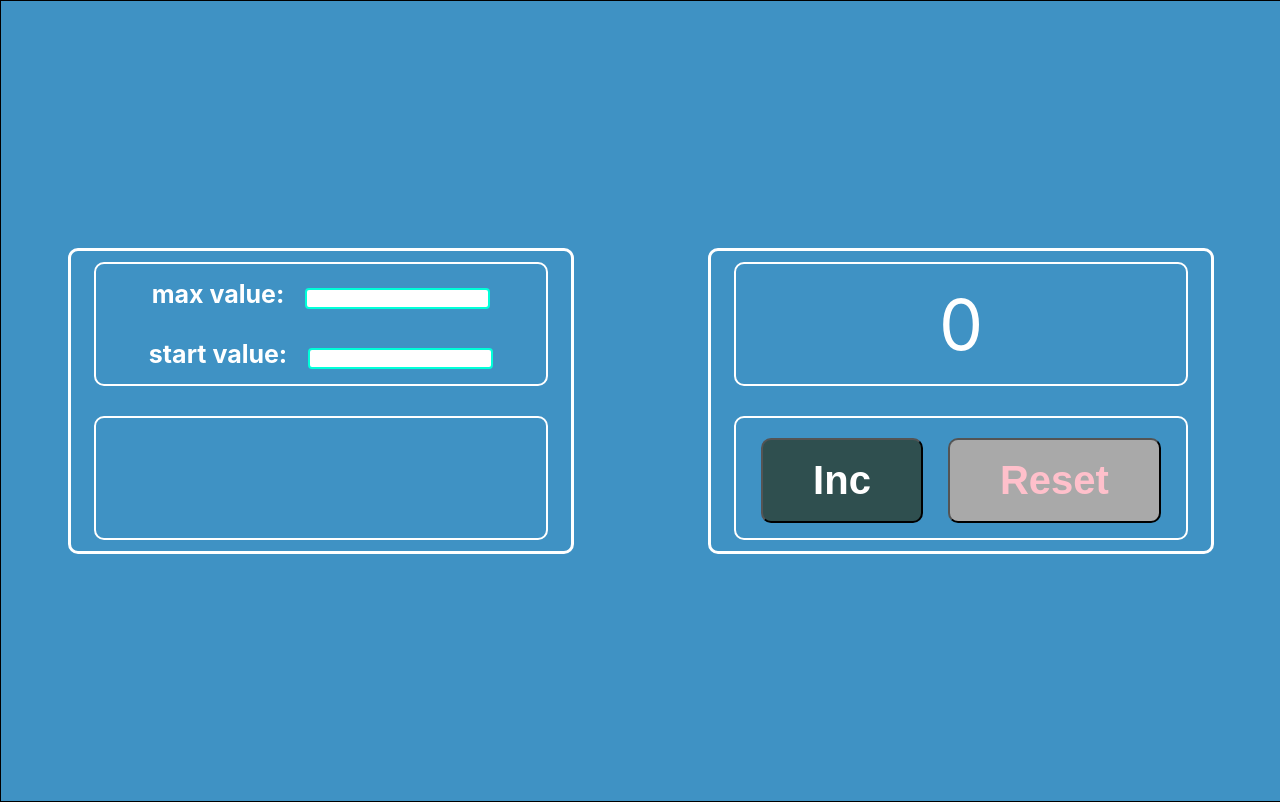
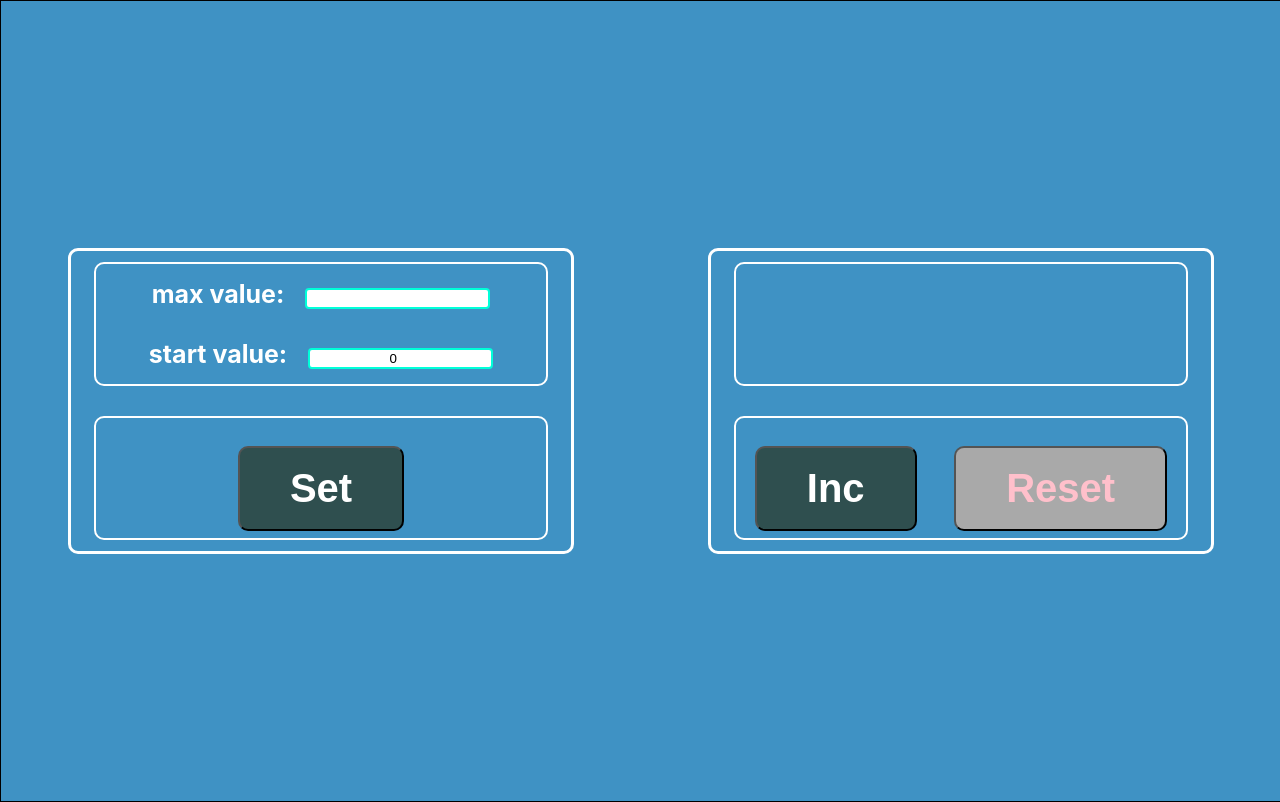
Before and after one commit to TatsianaKedrova/examples-of-react, a React (Create React App) app: page / in a window 1280 px wide. Built offline with nearby package versions, Linux system fonts and the light colour scheme.

Commit message:
created button component with new props

```diff
--- a/src/App.tsx
+++ b/src/App.tsx
@@ -2,7 +2,7 @@ import React, { useState } from "react";
 import Counter from "./components/Count/Counter";
 
 const App = () => {
-    const [count, setCount] = useState(0);
+    const [count, setCount] = useState<number>(0);
 
     const increment = () => {
         if(count < 5) {
@@ -15,7 +15,9 @@ const App = () => {
         setCount(0)
     }
 
-
+    const setResults = (startValue: number, maxValue:number) => {
+        setCount(count);
+    }
 
     return (
         <div>
@@ -23,6 +25,7 @@ const App = () => {
             counter={count}
             increment={increment}
             reset={resetFunc}
+            setResults={setResults}
             />
         </div>
 
--- a/src/components/Button/Button.tsx
+++ b/src/components/Button/Button.tsx
@@ -1,34 +1,27 @@
-import React, { MouseEvent } from "react";
+import React, {MouseEvent} from "react";
 import s from './Button.module.css';
 
 type ButtonPropsType = {
-    increment: () => void
-    count: number
-    reset: () => void
+    name: string
+    btnOnClickFunc: (e: MouseEvent<HTMLButtonElement>) => void
+    active: boolean
 }
 
 const Button = (props:ButtonPropsType ) => {
 
-const incrementFunc =(e: MouseEvent<HTMLButtonElement>) => {
-    return props.increment();
-}
-const resetFunction = (e: MouseEvent<HTMLButtonElement>) => {
-    return props.reset();
-}
 
     return (
         <div className={s.buttonStyle}>
-            <span>
-                <button className={props.count < 5 ? s.btnStyle : s.btnInactive}
-                onClick={incrementFunc}
-                >Inc</button>
-            </span>
-            <span>
+
+                <button className={ props.active ? s.btnStyle : s.btnInactive }
+                onClick={props.btnOnClickFunc}
+                >{props.name}</button>
+            {/*<span>
                 <button className={props.count > 0 ? s.btnStyle : s.btnInactive}
                         onClick={resetFunction}
                 >Reset</button>
 
-            </span>
+            </span>*/}
         </div>
     )
 }
--- a/src/components/Count/Counter.module.css
+++ b/src/components/Count/Counter.module.css
@@ -36,6 +36,10 @@
 }
 
 .lowerField {
+    display: flex;
+    flex-direction: row;
+    justify-content: space-around;
+    align-items: center;
     border: 2px solid white;
     border-radius: 10px;
     width: 90%;
@@ -71,3 +75,9 @@ input[type=number] {
     border-radius: 4px;
     text-align: center;
 }
+
+.pStyle {
+    color: ghostwhite;
+    font-size: 25px;
+    font-style: italic;
+}
--- a/src/components/Count/Counter.tsx
+++ b/src/components/Count/Counter.tsx
@@ -1,4 +1,4 @@
-import React from "react";
+import React, {ChangeEvent, MouseEvent, useState} from "react";
 import s from './Counter.module.css';
 import Button from "../Button/Button";
 
@@ -6,9 +6,31 @@ type CounterPropsType = {
     counter: number
     increment: () => void
     reset: () => void
+    setResults: (startValue: number, maxValue:number) => void
 }
 
-const Counter: React.FC<CounterPropsType> = ({counter, increment, reset}) => {
+const Counter: React.FC<CounterPropsType> = ({counter, increment, reset, setResults}) => {
+
+    const [startValue, setStartValue] = useState<number>(0);
+    const [maxValue, setMaxValue] = useState<number>(0);
+
+    const onChangeStartValue = (e: ChangeEvent<HTMLInputElement>) => {
+        setStartValue(+(e.currentTarget.value));
+    }
+    const onChangeMaxValue = (e: ChangeEvent<HTMLInputElement>) => {
+        setMaxValue(+(e.currentTarget.value));
+    }
+
+    const incrementFunc =(e: MouseEvent<HTMLButtonElement>) => {
+        return increment();
+    }
+    const resetFunction = (e: MouseEvent<HTMLButtonElement>) => {
+        return reset();
+    }
+
+    /*const setResultValues = (e: MouseEvent<HTMLButtonElement>) => {
+        setResults()
+    }*/
 
     return (
         <div className={s.container}>
@@ -17,29 +39,37 @@ const Counter: React.FC<CounterPropsType> = ({counter, increment, reset}) => {
                 <div className={s.upperField}>
                     <div>
                         <span className={s.letterStyle}>max value: </span>
-                        <input type="number"/>
+                        <input type="number" onChange={onChangeStartValue} />
                     </div>
                     <div>
                         <span className={s.letterStyle}>start value: </span>
-                        <input type="number"/>
+                        <input type="number" onChange={onChangeMaxValue} value={counter} />
                     </div>
                 </div>
                 <div className={s.lowerField}>
-
+                    <Button name={"Set"} btnOnClickFunc={incrementFunc} active={true}/>
                 </div>
             </div>
             <div className={s.rectangularBox}>
                 <div className={s.upperField}>
                     <div className={counter < 5? s.counterNumber : s.counterMax}>
-                        {counter}
+                        {/*{counter ? counter :
+                        <p className={s.pStyle}>enter values and press "Set"</p>}*/}
                     </div>
 
                 </div>
                 <div className={s.lowerField}>
-                    <Button increment={increment}
-                            count={counter}
-                            reset={reset}
-                    />
+
+                       <Button
+                           name={"Inc"}
+                           btnOnClickFunc={incrementFunc}
+                           active={true}
+                       />
+                        <Button
+                            name={"Reset"}
+                            btnOnClickFunc={resetFunction}
+                            active={false}
+                        />
                 </div>
             </div>
 
```
